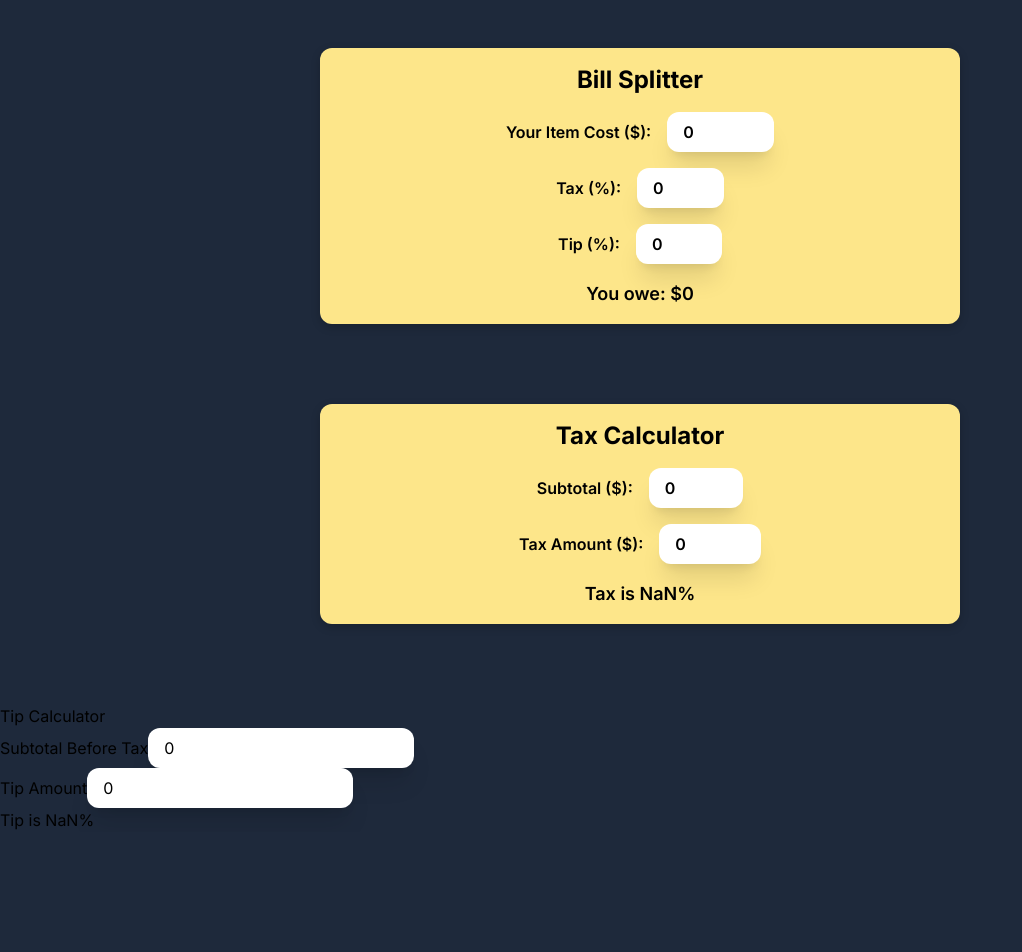
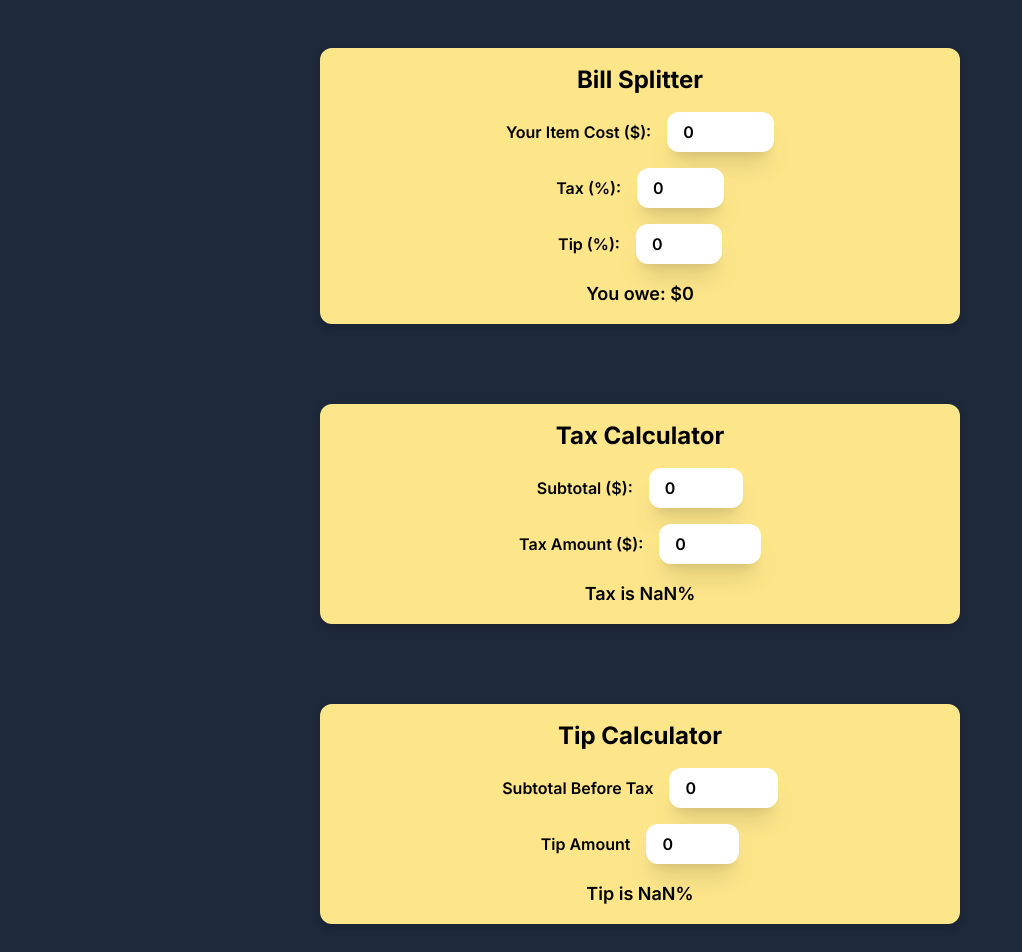
Before and after one commit to brandonmcconathy/bill-splitter, a Next.js app: page / in a window 1280 px wide. Shown: the top 952 px of the page, without its empty margins (0-1022 px from the left). Before the commit the page ends 832 px from the top, so only its background shows below. Built offline with nearby package versions, Linux system fonts and the light colour scheme.

Commit message:
Styled tip calculator

```diff
--- a/src/app/components/tipcalc.tsx
+++ b/src/app/components/tipcalc.tsx
@@ -12,17 +12,17 @@ export default function TipCalc() {
   }
 
   return(
-    <section>
-      <h1>Tip Calculator</h1>
-      <div>
+    <section className="bg-amber-200 flex flex-col justify-center items-center my-20 py-4 mx-auto gap-4 font-semibold rounded-xl box-pop w-1/2">
+      <h1 className="text-2xl font-bold">Tip Calculator</h1>
+      <div className="flex gap-4 items-center justify-center">
         <label>Subtotal Before Tax</label>
-        <input type="number" id='subtotal' name='subtotal' value={input.subtotal} onChange={handleChange} required className="text-black outline-none rounded-xl px-4 py-2 shadow-xl focus:ring focus:ring-gray-300 transition duration-300" />
+        <input type="number" id='subtotal' name='subtotal' value={input.subtotal} onChange={handleChange} required className="text-black outline-none rounded-xl px-4 py-2 shadow-xl focus:ring focus:ring-gray-300 transition duration-300 w-1/4" />
       </div>
-      <div>
+      <div className="flex gap-4 items-center justify-center">
         <label>Tip Amount</label>
-        <input type="number" id='tip' name='tip' value={input.tip} onChange={handleChange} required className="text-black outline-none rounded-xl px-4 py-2 shadow-xl focus:ring focus:ring-gray-300 transition duration-300" />
+        <input type="number" id='tip' name='tip' value={input.tip} onChange={handleChange} required className="text-black outline-none rounded-xl px-4 py-2 shadow-xl focus:ring focus:ring-gray-300 transition duration-300 w-1/4" />
       </div>
-      <h1>Tip is {Math.round((input.tip / input.subtotal) * 10000) / 100}%</h1>
+      <h1 className="text-lg">Tip is {Math.round((input.tip / input.subtotal) * 10000) / 100}%</h1>
     </section>
   )
 }
```
